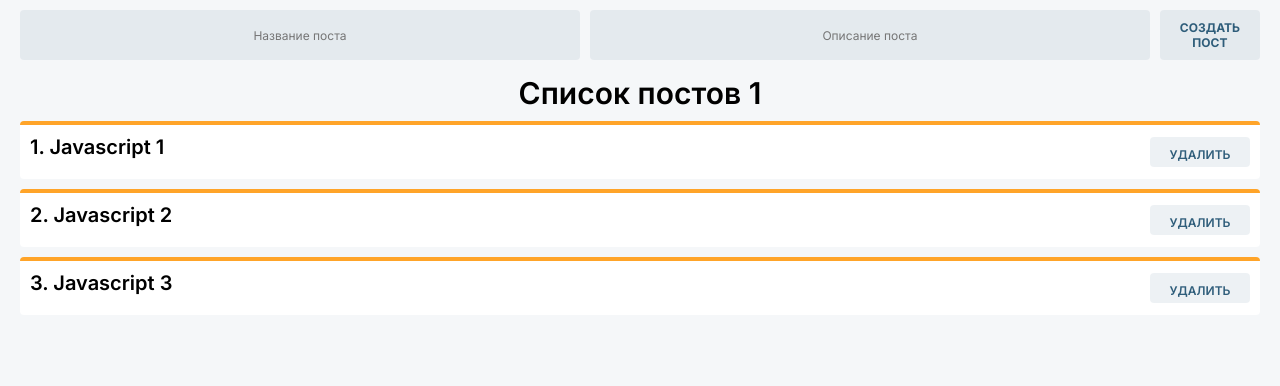
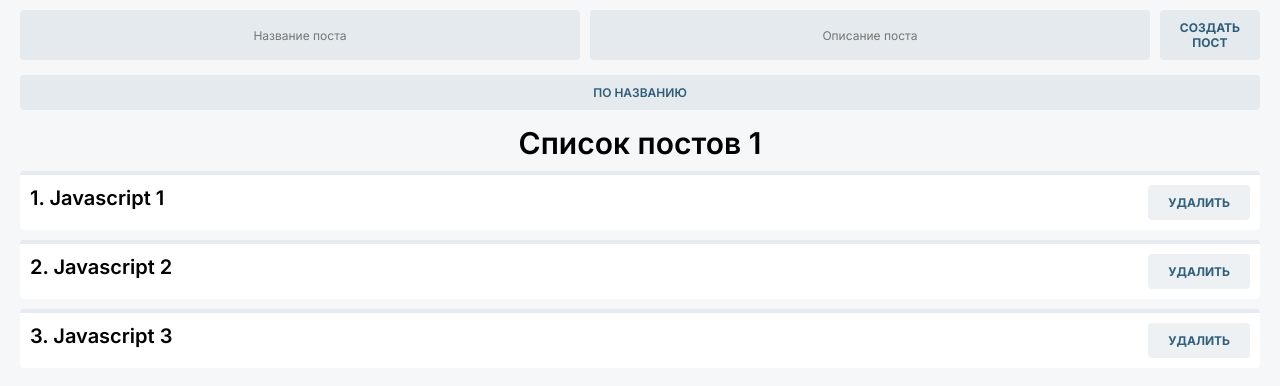
Before and after one commit to walkerman-on/personal_blog, a React (Create React App) app in the folder my-app/: page / in a window 1280 px wide. Shown: the top 386 px of the page. Built offline with nearby package versions, Linux system fonts and the light colour scheme.

Commit message:
Making filter for posts (part 1)

```diff
--- a/my-app/src/App.js
+++ b/my-app/src/App.js
@@ -1,9 +1,8 @@
 import React, {useState} from "react"
 import "./components/styles/App.css"
 import ListItem from "./components/ListItem";
-import MyButton from "./components/UI/button/MyButton";
-import MyInput from "./components/UI/input/MyInput";
 import PostForm from "./components/PostForm"
+import MySelect from "./components/UI/select/MySelect";
 
 function App() {
 
@@ -18,11 +17,26 @@ function App() {
     setPosts([...posts, newPost])
   }
 
+  const removePost = (post) => {
+    setPosts(posts.filter(item => item.id !== post.id))
+}
+
 
   return (
     <div className="app">
       <PostForm create = {createForm}/>
-      <ListItem post = {posts} title = "Список постов 1"/>
+      <MySelect
+        defaultValue = "Сортировка"
+        options = {[
+          {name: "По названию", value: "title"},
+          {name: "По описанию", value: "body"}
+        ]}
+      />
+      {posts.length !== 0
+      ? <ListItem remove = {removePost} post = {posts} title = "Список постов 1"/>
+      : <div className="primaryText postTitle">Для создания поста введите название и описание поста</div>
+      }
+
     </div>
   )
 }
--- a/my-app/src/components/ListItem.jsx
+++ b/my-app/src/components/ListItem.jsx
@@ -1,12 +1,12 @@
 import React from 'react';
 import PostItem from './PostItem';
 
-const ListItem = ({post, title}) => {
+const ListItem = ({post, title, remove}) => {
     return (
         <div className='list'>
             <h1 className="primaryText postTitle">{title}</h1>
                 {post.map((post, index) =>
-                  <PostItem number = {index + 1} post = {post}/>
+                  <PostItem key = {post.id} remove = {remove} number = {index + 1} post = {post}/>
                 )}
         </div>
     );
--- a/my-app/src/components/PostForm.jsx
+++ b/my-app/src/components/PostForm.jsx
@@ -12,12 +12,9 @@ const PostForm = ({create}) => {
         const newPost = {
             ...post, id: Date.now()
         }
-
         create(newPost)
         setPost({title: "", body:""})
       }
-
-
 
     return (
 <form className="formMain">
@@ -31,7 +28,6 @@ const PostForm = ({create}) => {
             onChange = {event => setPost({...post, body: event.target.value})}
             type = "text"
             placeholder="Описание поста"/>
-
         <MyButton onClick = {addNewPost}>Создать пост</MyButton>
       </form>
     );
--- a/my-app/src/components/PostItem.jsx
+++ b/my-app/src/components/PostItem.jsx
@@ -1,4 +1,5 @@
 import React from "react"
+import MyButton from "./UI/button/MyButton"
 
 const PostItem = (props) => {
     return (
@@ -8,9 +9,7 @@ const PostItem = (props) => {
               <span className="secondaryText">{props.post.body}</span>
             </div>
             <div className="post__delete">
-              <button className="delete-button">
-                <span className="primaryText button-text">Удалить</span>
-              </button>
+            <MyButton onClick = {() => props.remove(props.post)}>Удалить</MyButton>
             </div>
       </div>
     )
--- /dev/null
+++ b/my-app/src/components/UI/select/MySelect.jsx
@@ -0,0 +1,21 @@
+import React from 'react';
+import classes from "./MySelect.module.css"
+
+const MySelect = ({options, defaultValue, value, onChange}) => {
+    return (
+      <select
+        value = {value}
+        onChange= {event => onChange(event.target.value)}
+        className = {classes.MySlct + " " + classes.textSlct}
+        >
+        <option disabled value = "" >{defaultValue}</option>
+        {options.map(item =>
+            <option key = {item.value} value = {item.value}>
+                {item.name}
+            </option>
+        )}
+      </select>
+    );
+};
+
+export default MySelect;
--- /dev/null
+++ b/my-app/src/components/UI/select/MySelect.module.css
@@ -0,0 +1,18 @@
+.MySlct {
+    text-transform: uppercase;
+    font-size: 12px;
+    color: rgba(0, 57, 92, 0.8);
+    background: rgba(0, 66, 105, 0.07);
+    border-radius: 4px;
+    padding: 10px 20px;
+    text-align: center;
+    cursor: pointer;
+}
+
+.MySlct:hover {
+    opacity: 0.7;
+}
+
+.textSlct {
+    font-weight: 600;
+}
--- a/my-app/src/components/styles/App.css
+++ b/my-app/src/components/styles/App.css
@@ -45,7 +45,7 @@ body {
 .post {
     padding: 10px;
     background: white;
-    border-top: 4px solid #FFA429;
+    border-top: 4px solid rgba(0, 66, 105, 0.1);
     border-radius: 4px;
     display: flex;
     align-items: center;
```
Also changed, not shown: my-app/src/components/Counter.jsx (deleted, +0 -23 lines).
